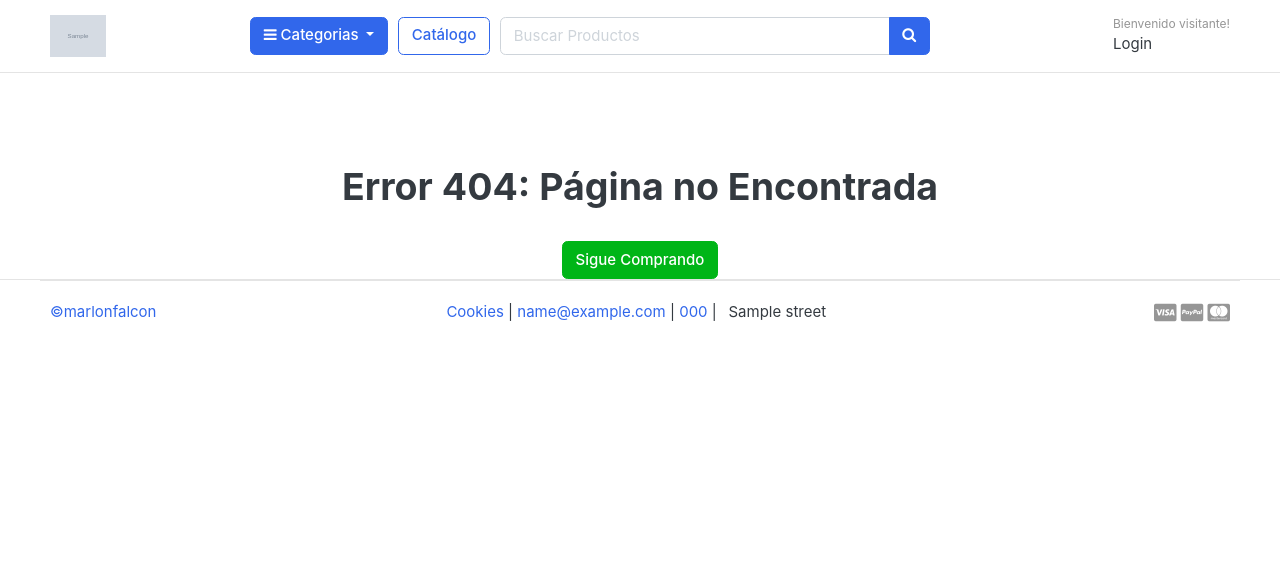
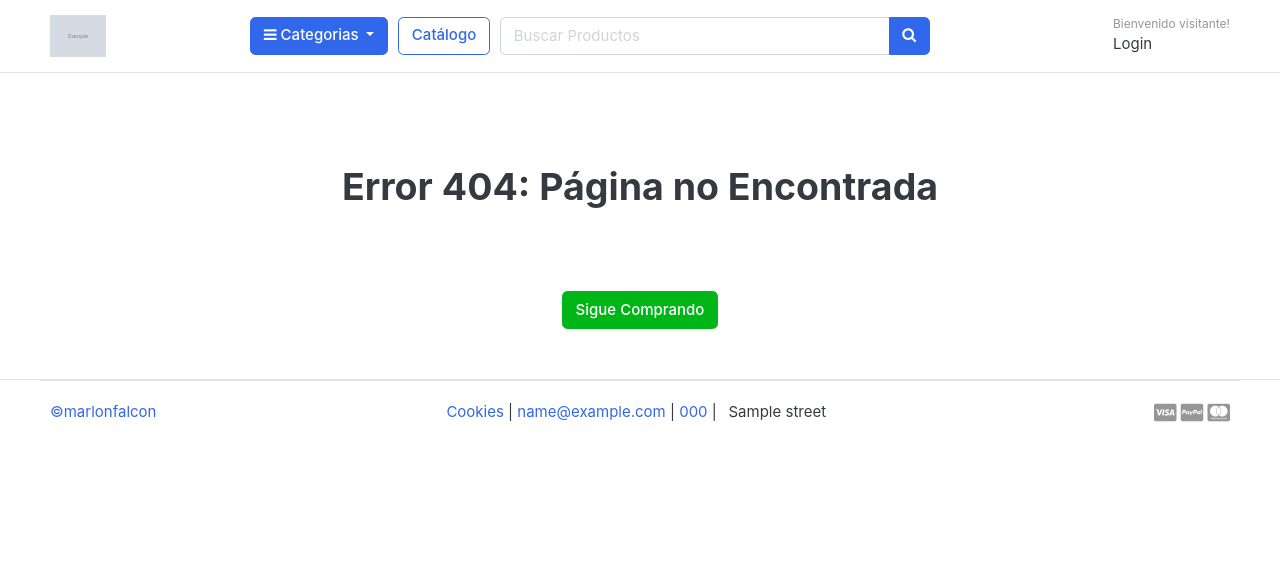
Before and after one commit to falconsoft3d/clientportal, a Django app: template templates/404.html in a window 1280 px wide. Shown: the part 39-608 px from the top of the page. Run offline with Django 3.2, Linux system fonts and the light colour scheme; the template is opened without the code that fills it: most values are stand-ins (such as "Sample title", 1, 10 or a date in 2020); grey boxes marked "Sample" are stand-in pictures; parts of the project's set-up code (start-up, migrations or seed data) failed here and were passed over; some web fonts are replaced.

Commit message:
Corrigiendo Margen Boton

```diff
--- a/clientportal/settings/local.py
+++ b/clientportal/settings/local.py
@@ -1,5 +1,5 @@
 from .base import *
-DEBUG = False
+DEBUG = True
 
 DATABASES = {
     'default': {
--- a/templates/404.html
+++ b/templates/404.html
@@ -14,7 +14,7 @@
 <div class="container" style="margin-top: 50px;">
     <h1 class="text-center">Error 404: Página no Encontrada</h1>
 	<br>
-	<div class="text-center">
+	<div class="text-center" style="margin: 50px;">
 		<a href="{% url 'store' %}" class="btn btn-success">Sigue Comprando</a>
 	</div>
 </div>
```
